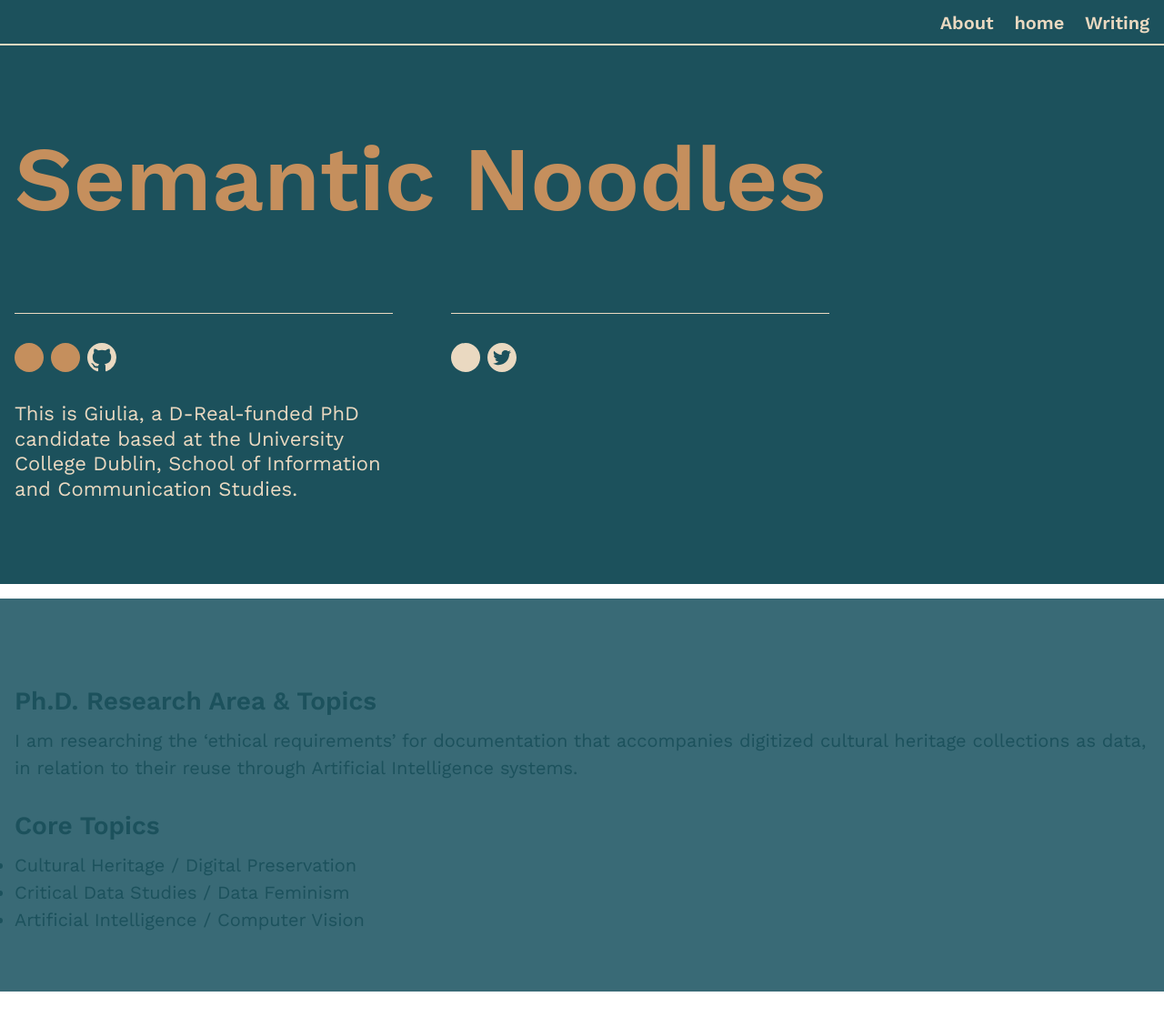
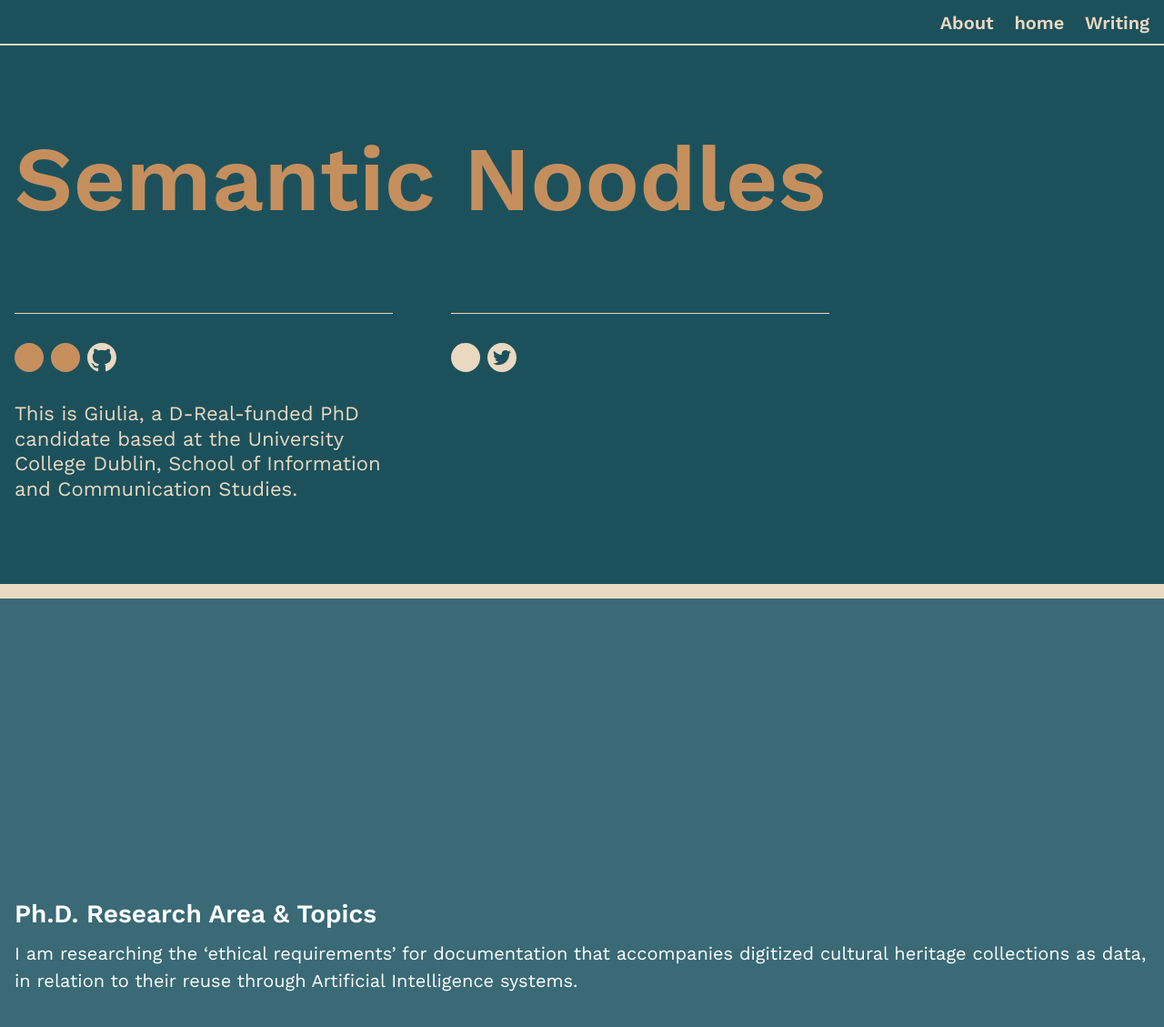
Before and after one commit to semanticnoodles/semanticnoodles.github.io, a Jekyll site: the page built from index.markdown, in a window 1280 px wide. Shown: the top 1129 px of the page at 91% size. Built offline with Jekyll 4.4.1, drawn with Linux system fonts in a browser that asks for light colours; some web fonts are replaced; comment, search, counter and statistics services are not loaded; grey boxes are pictures that could not be loaded.

Commit message:
Changes to About page + base.scss
extra css styles for the home page, updated and revised contents for the about page.

```diff
--- a/_config.yml
+++ b/_config.yml
@@ -32,6 +32,10 @@
 plugins:
   - jekyll-feed
 
+redirects:
+  - from: /conferences/2023/09/03/ASIST-Poster.html
+    to: /asist2023/
+
 # Exclude from processing.
 # The following items will not be processed, by default.
 # Any item listed under the `exclude:` key here will be automatically added to
--- a/_sass/_base.scss
+++ b/_sass/_base.scss
@@ -32,7 +32,7 @@
     font-size: $body-font-size;
     line-height: 1.5;
     color: $color-body-text;
-    background-color: #fff;
+    background-color: $white;
 }
 
 p {
@@ -71,7 +71,7 @@
   background-color: #396a76;
   color: #ffffff;
   padding: 10px;
-  border-radius: 50%;
+  border-radius: 0%;
   transition: background-color 0.3s, transform 0.3s;
 }
 
@@ -79,3 +79,39 @@
 .back-to-top:hover {
   background-color: #c58f5d;
 }
+
+/* Fullscreen Section with Two Columns */
+.fullscreen-section {
+  display: flex;
+  justify-content: center;
+  align-items: center;
+  height: 100vh;
+  background-color: #396a76;
+}
+
+.fullscreen-section h2 {
+  color: #fff;
+}
+
+.fullscreen-section p {
+  color: #fff;
+}
+
+/* About Me Section */
+.about-me-section {
+  display: flex;
+  justify-content: space-between;
+  align-items: center;
+  background-color: #f9f9f9;
+  padding: 30px;
+}
+
+.about-me-section img {
+  max-width: 100%;
+  height: auto;
+  border-radius: 50%;
+}
+
+.about-me-section h2 {
+  font-size: 24px;
+}
```
Also changed, not shown: about.markdown (+5 -8 lines).
